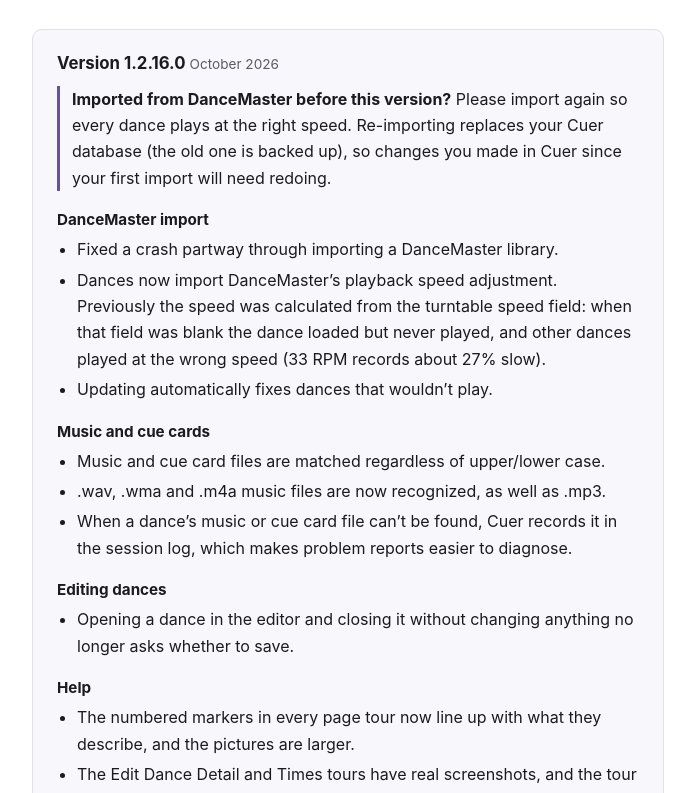
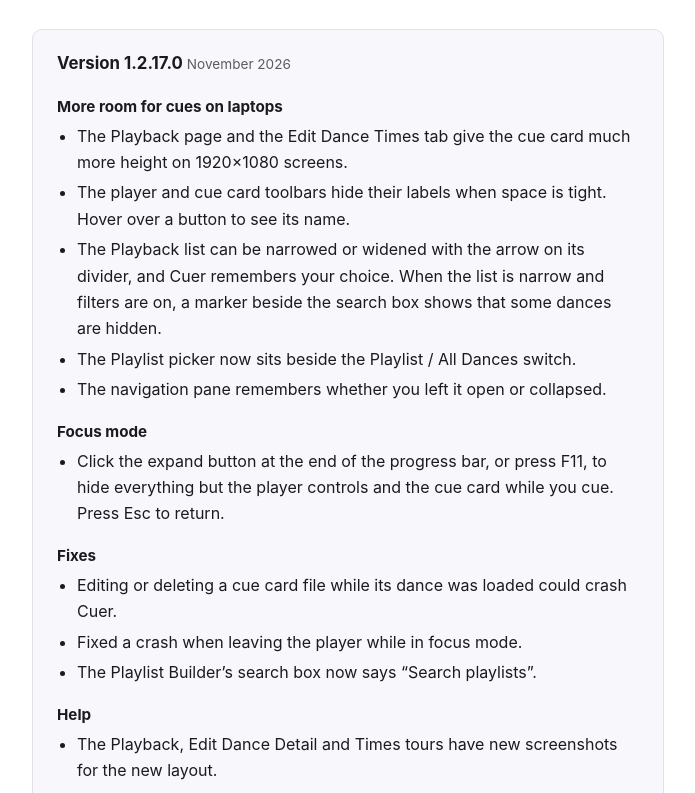
Before and after one commit to mlmcnees/cuer-web, a plain HTML site: page releases/index.html in a window 1280 px wide. Shown: the part 159-952 px from the top of the page, without its empty margins (292-987 px from the left). Drawn offline with Linux system fonts and the light colour scheme.

Commit message:
Add 1.2.17.0 release notes

```diff
--- a/releases/index.html
+++ b/releases/index.html
@@ -99,6 +99,36 @@
   <h1>Release Notes</h1>
 
   <div class="entry">
+    <h2>Version 1.2.17.0 <span class="date">November 2026</span></h2>
+
+    <h3>More room for cues on laptops</h3>
+    <ul>
+      <li>The Playback page and the Edit Dance Times tab give the cue card much more height on 1920&times;1080 screens.</li>
+      <li>The player and cue card toolbars hide their labels when space is tight. Hover over a button to see its name.</li>
+      <li>The Playback list can be narrowed or widened with the arrow on its divider, and Cuer remembers your choice. When the list is narrow and filters are on, a marker beside the search box shows that some dances are hidden.</li>
+      <li>The Playlist picker now sits beside the Playlist / All Dances switch.</li>
+      <li>The navigation pane remembers whether you left it open or collapsed.</li>
+    </ul>
+
+    <h3>Focus mode</h3>
+    <ul>
+      <li>Click the expand button at the end of the progress bar, or press F11, to hide everything but the player controls and the cue card while you cue. Press Esc to return.</li>
+    </ul>
+
+    <h3>Fixes</h3>
+    <ul>
+      <li>Editing or deleting a cue card file while its dance was loaded could crash Cuer.</li>
+      <li>Fixed a crash when leaving the player while in focus mode.</li>
+      <li>The Playlist Builder&rsquo;s search box now says &ldquo;Search playlists&rdquo;.</li>
+    </ul>
+
+    <h3>Help</h3>
+    <ul>
+      <li>The Playback, Edit Dance Detail and Times tours have new screenshots for the new layout.</li>
+    </ul>
+  </div>
+
+  <div class="entry">
     <h2>Version 1.2.16.0 <span class="date">October 2026</span></h2>
 
     <p class="note"><strong>Imported from DanceMaster before this version?</strong> Please import again so every dance plays at the right speed. Re-importing replaces your Cuer database (the old one is backed up), so changes you made in Cuer since your first import will need redoing.</p>
```
